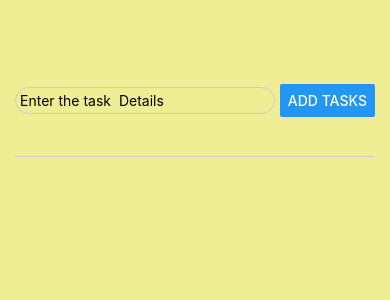
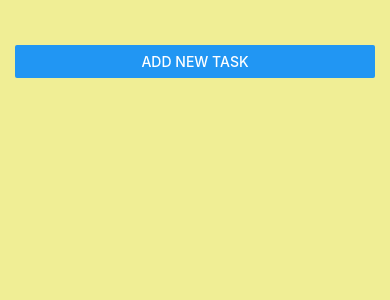
Before and after one commit to dubeyawnish/Task-Manager-App, a React Native app: screen / in a window 390 px wide. Shown: the top 300 px of the page. Built offline with nearby package versions, Linux system fonts and the light colour scheme.

Commit message:
Modal portion done

```diff
--- a/App.js
+++ b/App.js
@@ -1,15 +1,22 @@
 import { StatusBar } from 'expo-status-bar';
 import { useState } from 'react';
-import { FlatList, StyleSheet, Text, View } from 'react-native';
+import { Button, FlatList, StyleSheet, Text, View } from 'react-native';
 import TaskItem from './Components/TaskItem';
 import AddTask from './Components/AddTask';
 
 export default function App() {
 
-
+  const [showModal, setShowModal] = useState(false);
   const [taskList, setTaskList] = useState([]);
 
+  const showModalHandler = () => {
+    setShowModal(true);
+  }
 
+  const hideModalHandler = () => {
+    setShowModal(false);
+
+  }
 
 
 
@@ -20,26 +27,28 @@ export default function App() {
       ]
 
     )
+    setShowModal(false);
   }
-  const deleteTask=(id)=>{
-    setTaskList((currentTaskList)=>{
-      return currentTaskList.filter((task)=>task.id!==id)
+  const deleteTask = (id) => {
+    setTaskList((currentTaskList) => {
+      return currentTaskList.filter((task) => task.id !== id)
     })
   }
 
 
   return (
     <View style={styles.mainContainer} >
-      <AddTask addNewTask={addNewTask} />
+      <Button title='Add New Task' onPress={showModalHandler} />
+      {<AddTask addNewTask={addNewTask} visible={showModal} hideModal={hideModalHandler} />}
 
       <View style={styles.taskListSection}>
-        {taskList.length>0? <Text style={styles.taskOverviewStyle}>Your Task!</Text>:<Text></Text>}
+        {taskList.length > 0 ? <Text style={styles.taskOverviewStyle}>Your Task!</Text> : <Text></Text>}
 
         {/* for performance issue we use FlaList in place of Scroll view because when we have lots of task then it takes lot of time to load and in flat list as we scroll it laods untill that this is also example of lazy loading*/}
         <FlatList
           data={taskList}
           renderItem={({ item, index }) => {
-            return <TaskItem item={item} index={index} onDeleteTask={deleteTask}  />
+            return <TaskItem item={item} index={index} onDeleteTask={deleteTask} />
 
 
           }}
--- a/Components/AddTask.js
+++ b/Components/AddTask.js
@@ -1,4 +1,4 @@
-import { StyleSheet, Button, TextInput, View } from "react-native";
+import { StyleSheet, Button, TextInput, View, Alert, Modal } from "react-native";
 import { useState } from "react";
 
 const AddTask = (props) => {
@@ -8,19 +8,40 @@ const AddTask = (props) => {
 
     }
     const addTask = () => {
+
+        if (task) {
             props.addNewTask(task)//data is sending form child component to parent component with the help of callback function
             //setTask('');
+
+        }
+        else {
+            Alert.alert("This field cannot be empty!!!!")
+        }
+
     }
 
 
-    return (<View style={styles.inputContainer}>
+    return (
+        <Modal visible={props.visible} animationType="slide">
+            <View style={styles.inputContainer}>
                 <TextInput
                     onChangeText={taskInputHandler}
                     style={styles.inputBox}
                     placeholder='Enter the task  Details'
                 />
+                <View style={styles.buttonGroup} >
+                    <View style={styles.buttonStyle}>
                         <Button onPress={addTask} title='Add Tasks' />
-    </View>)
+                    </View>
+                    <View style={styles.buttonStyle}>
+                        <Button title='Cancel' onPress={props.hideModal} />
+                    </View>
+                </View>
+
+            </View>
+        </Modal>
+
+    )
 }
 
 export default AddTask;
@@ -29,22 +50,33 @@ const styles = StyleSheet.create({
 
     inputContainer: {
         flex: 1,
-        flexDirection: 'row',
-        justifyContent: 'space-between',
+        flexDirection: 'column',
+        justifyContent: 'center',
         alignItems: 'center',
         marginBottom: 20,
         borderBottomWidth: 1,
         borderBottomColor: '#cccccc',
+        padding: 15,
 
     },
     inputBox: {
-        width: '75%',
+        width: '100%',
         borderWidth: 1,
         borderColor: '#cccccc',
-        padding: 4,
-        marginRight: 5,
+        padding: 5,
+
         borderRadius: 15
     },
+    buttonGroup: {
+        flexDirection: "row",
+
+    },
+    buttonStyle: {
+        marginTop: 10,
+        width: '35%',
+        marginHorizontal: 10
+
+    }
 }
 
 )
--- a/Components/TaskItem.js
+++ b/Components/TaskItem.js
@@ -4,21 +4,24 @@ import { StyleSheet, View, Text, Pressable } from "react-native";
 
 const TaskItem = (props) => {
 
-    //  const  deleteTask=()=>{                this will do same work as bind function send data from child component to parent components
+    //  const  deleteTask=()=>{           // we cannot send directly id from onpress={props.onDeleteTask(props.item.id)} if wedo this then get error for this we have to make function and pass form that
+    //  this will do same work as bind function send data from child component to parent components
     //     props.onDeleteTask(props.item.id);
     //  }
 
 
     return (
-         <Pressable onPress={props.onDeleteTask.bind(this,props.item.id)}>
-        {/*  <Pressable onPress={deleteTask}> */}
 
-            <View style={styles.taskItemStyle}>
+
+        <View style={styles.taskItemStyle}>
+            <Pressable android_ripple={{ color: '#000000' }} onPress={props.onDeleteTask.bind(this, props.item.id)}>
+                {/*  <Pressable onPress={deleteTask}> */}
                 <Text style={styles.taskItemTextStyle} > {props.index + 1}: {props.item.text}</Text>
                 <Text style={styles.taskItemTextStyle} >  {props.item.id}</Text>
-            </View>
+            </Pressable>
+        </View>
 
-        </Pressable>
+
 
     )
 
@@ -29,13 +32,14 @@ export default TaskItem;
 const styles = StyleSheet.create({
     taskItemStyle: {
         margin: 6,
-        padding: 10,
+
         borderRadius: 10,
         backgroundColor: 'blue',
         color: '#ffffff'
 
     },
     taskItemTextStyle: {
+        padding: 10,
         color: '#ffffff',
     }
 });
```
Lines whose indentation alone changed are shown as unchanged.
